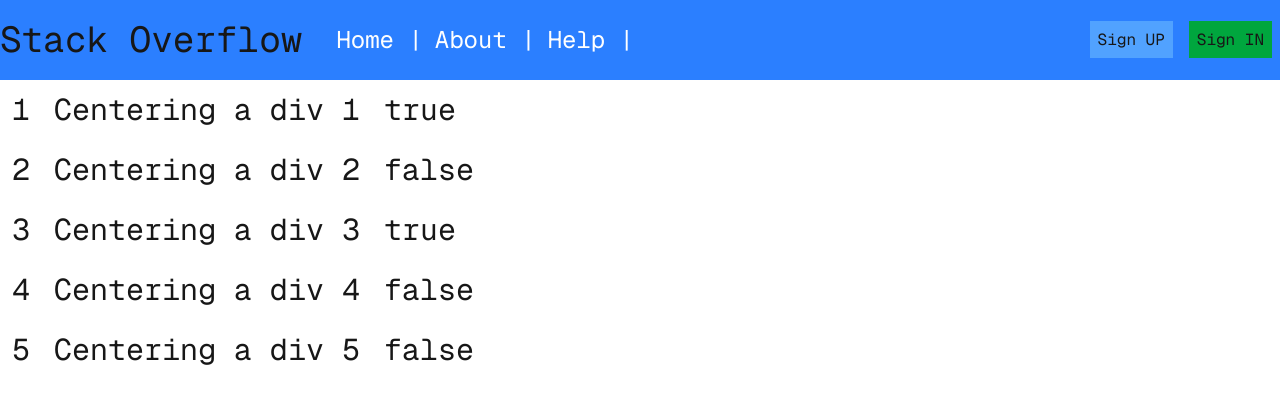
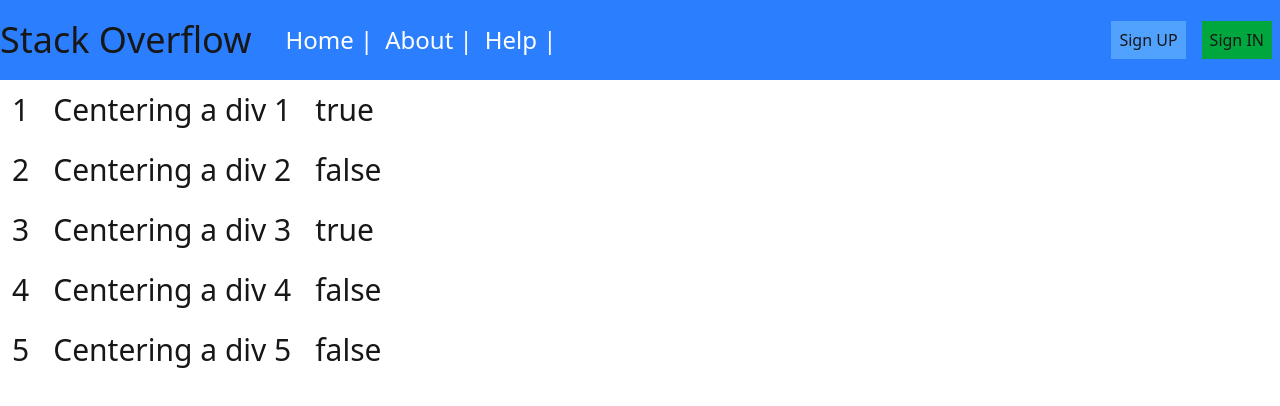
Before and after one commit to Hariking967/NextJS_Basic, a Next.js app in the folder bug-post/: page / in a window 1280 px wide. Shown: the top 406 px of the page. Built offline with nearby package versions, Linux system fonts and the light colour scheme; no server answers.

Commit message:
fixed google font error

```diff
--- a/bug-post/app/layout.tsx
+++ b/bug-post/app/layout.tsx
@@ -1,18 +1,6 @@
 import type { Metadata } from "next";
-import { Geist, Geist_Mono } from "next/font/google";
 import "./globals.css";
 import Navigation from "./components/Navigation";
-import Link from "next/link";
-
-const geistSans = Geist({
-  variable: "--font-geist-sans",
-  subsets: ["latin"],
-});
-
-const geistMono = Geist_Mono({
-  variable: "--font-geist-mono",
-  subsets: ["latin"],
-});
 
 export const metadata: Metadata = {
   title: "Stack Overflow",
@@ -27,7 +15,6 @@
   return (
     <html lang="en">
       <body
-        className={`${geistSans.variable} ${geistMono.variable} antialiased`}
       >
         <Navigation></Navigation>
         {children}
```
